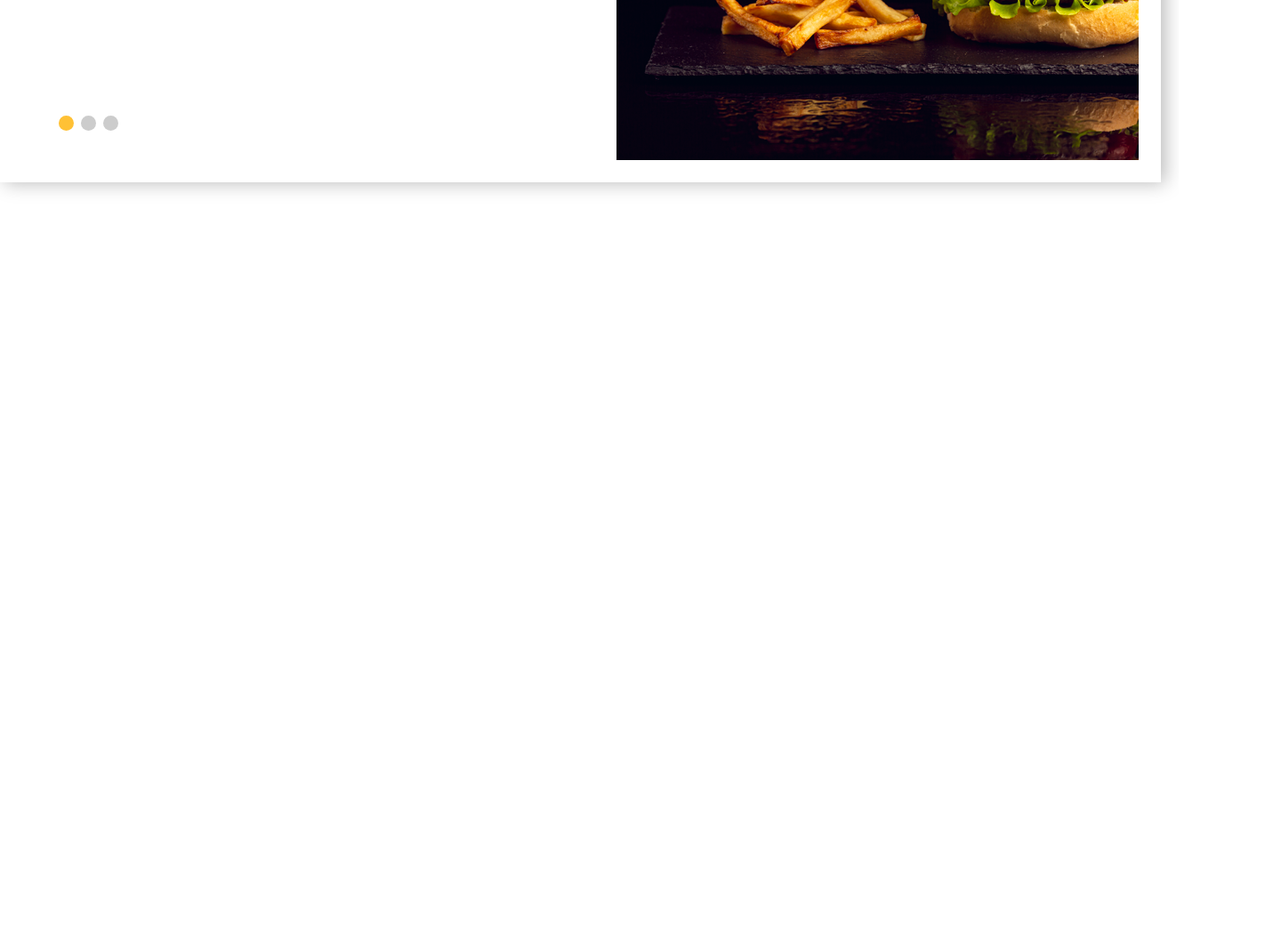
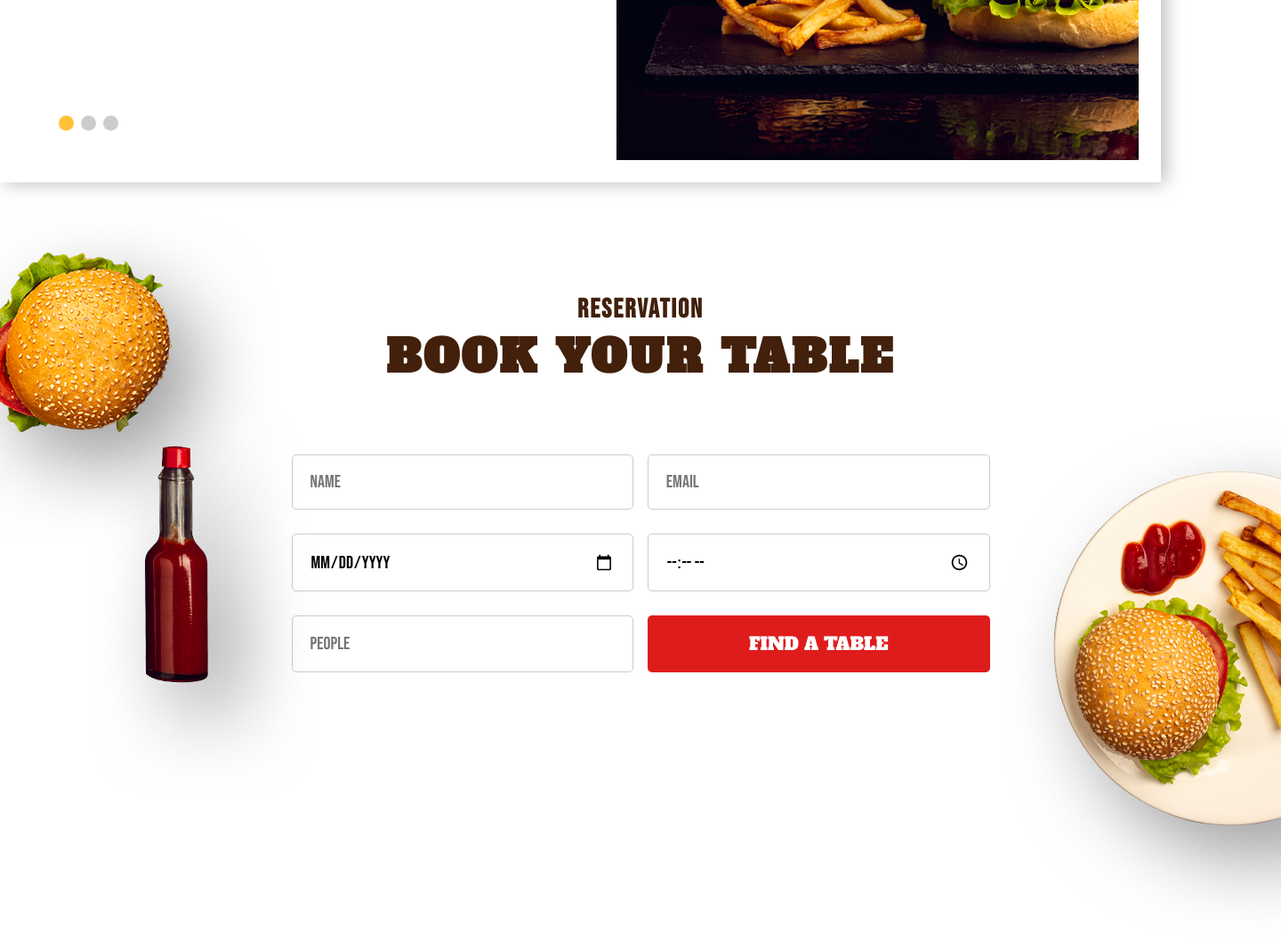
Before and after one commit to iskonplus/burger-house, a plain HTML site: page index.html in a window 1280 px wide. Shown: the part 2622-3679 px from the top of the page at 89% size, 1440 px wide, since content can reach past the window. Before the commit the page ends 2922 px from the top, so only its background shows below. Drawn offline with nearby package versions, Linux system fonts and the light colour scheme.

Commit message:
finised form

```diff
--- a/index.html
+++ b/index.html
@@ -203,6 +203,31 @@
 
         </article>
 
+        <!-- -------------Book your table----------------------- -->
+
+        <article class="container_big book_your_table">
+
+            <img src="./img/Burger_book.png" alt="Burger" class="img_burger_book">
+            <img src="./img/Plate_book.png" alt="Plate" class="img_plate_book">
+            <img src="./img/Bottle.png" alt="Sauce" class="img_bottle">
+
+            <div class="wrapper_book_your_table">
+                <h3>Reservation</h3>
+                <h2>Book your table</h2>
+
+                <form action="">
+                    <input type="text" name="name" placeholder="Name">
+                    <input type="email" name="email"  placeholder="Email">
+                    <input type="date" name="date" placeholder="Date">
+                    <input type="time" name="time" placeholder="Time">
+                    <input type="number" name="number" placeholder="People">
+                    <input type="submit" value="Find a table" class="button_submit">
+                </form>
+
+            </div>
+
+        </article>
+
     </main>
 
 </body>
--- a/style.css
+++ b/style.css
@@ -387,3 +387,80 @@ p {
 .block_content_swiper.first {
     margin: 30px 40px;
 }
+
+/* ----------Book your table----------------- */
+
+.container_big.book_your_table{
+    width: 1440px;
+    position: relative;
+}
+
+.wrapper_book_your_table{
+    width: 785px;
+    margin: 125px auto 151px;
+    text-align: center;
+}
+
+.wrapper_book_your_table h3 {
+    font-size: 30px;
+    margin-bottom: 1px;
+    color: #42200B;
+    letter-spacing: 2px;
+
+}
+
+.wrapper_book_your_table h2 {
+    font-size: 50px;
+    font-family: 'Alfa Slab One';
+    text-transform: uppercase;
+    text-align: center;
+    margin-bottom: 15px;
+    color: #42200B;
+    letter-spacing: 3px;
+}
+
+form{
+    display: flex;
+    flex-wrap: wrap;
+    justify-content: space-between;
+    margin-top: 75px;
+}
+
+form input{
+    width: 49%;
+    margin-bottom: 27px;
+    padding: 18px 20px;
+    font-size: 20px;
+    border-radius: 5px;
+    border: 1px solid #ccc;
+    font-size: 20px;
+}
+
+.button_submit{
+    background-color: #DF1C1C;
+    border:none;
+    cursor: pointer;
+    color:#FFFFFF;
+    font-family: 'Alfa Slab One';
+    text-transform: uppercase;
+}
+.img_burger_book,
+.img_plate_book,
+.img_bottle{
+    position: absolute;
+
+}
+
+.img_burger_book{
+    top: -22%;
+}
+
+.img_plate_book{
+    top: 32%;
+    right:0;
+}
+
+.img_bottle{
+    top: 26%;
+    left: 7%;
+}
```
Also changed, not shown: img/Bottle.png (added), img/Burger_book.png (added), img/Plate_book.png (added).
